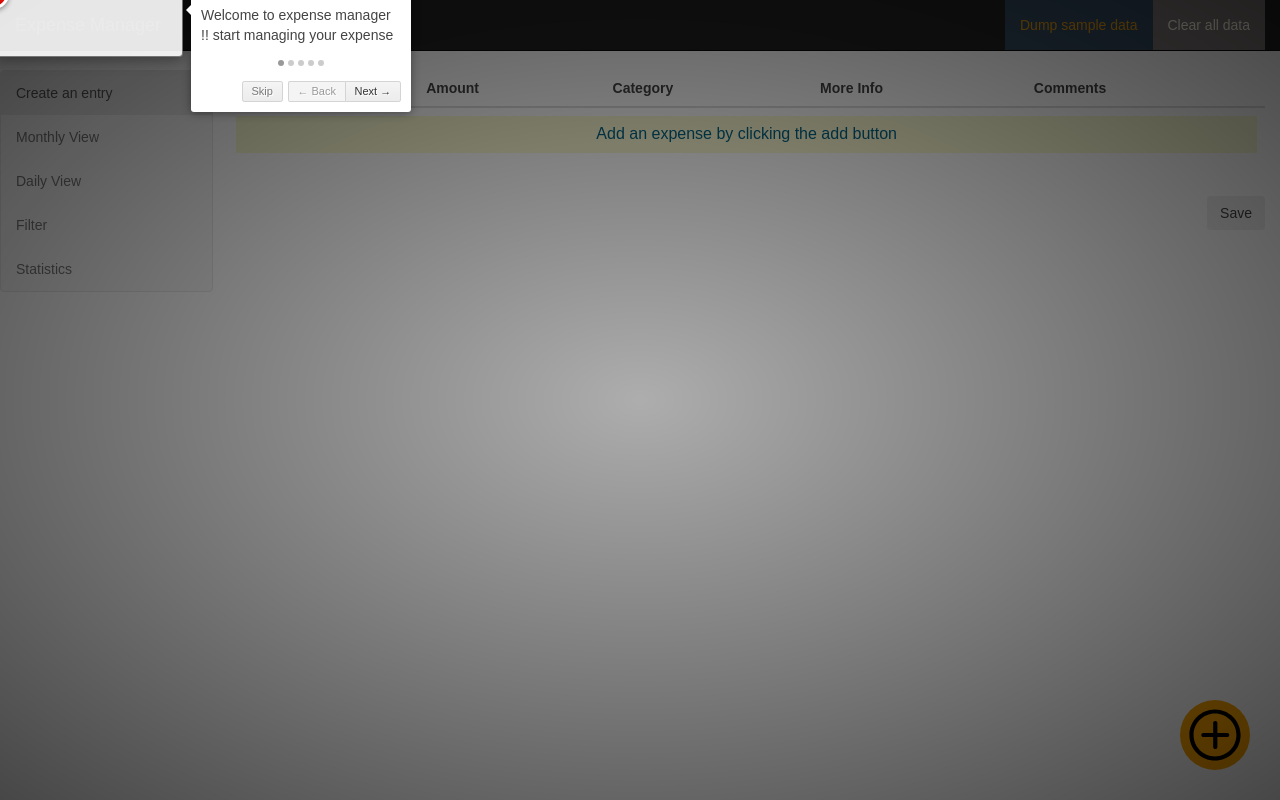
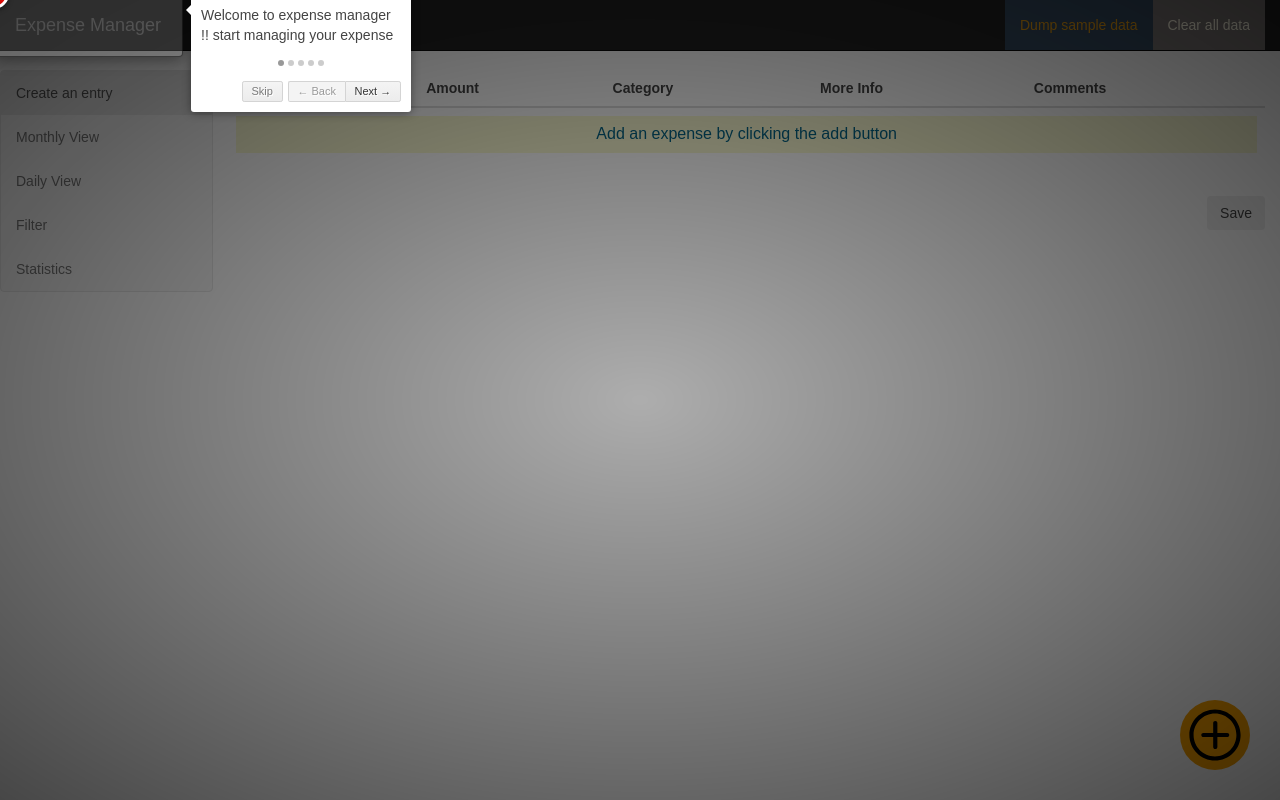
Before and after one commit to YogeshPrasanna/Expense-Manager, a website: page index.html in a window 1280 px wide. Drawn offline with Linux system fonts and the light colour scheme.

Commit message:
change background style for intro

```diff
--- a/css/styles.css
+++ b/css/styles.css
@@ -144,7 +144,10 @@ a.export:visited {
 }
 
 
-
+/* Overriding intro js background color */
+ .introjs-fixedTooltip{
+   background-color: rgba(255, 255, 255, .15) !important;
+ }
 
 
 /*Bootstrap overrides*/
```
